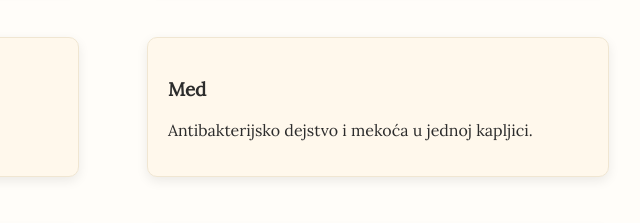
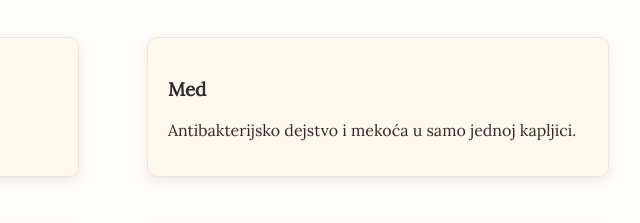
Before and after one commit to LumeBodyScrub/Lume, a plain HTML site: page index.html in a window 1280 px wide. Shown: the part 1340-1563 px from the top of the page, 527-1167 px from the left. Drawn offline with nearby package versions, Linux system fonts and the light colour scheme.

Commit message:
Ažuriranje stranice sa novim sadržajem

```diff
--- a/index.html
+++ b/index.html
@@ -211,7 +211,7 @@
     <div class="ingredient-box" style="width: 90%; max-width: 420px;"><h3>Maslinovo ulje</h3><p>Dubinska hidratacija i prirodna obnova kože.</p></div>
     <div class="ingredient-box" style="width: 90%; max-width: 420px;"><h3>Lavanda</h3><p>Umiruje čula i kožu, pružajući osećaj mira.</p></div>
     <div class="ingredient-box" style="width: 90%; max-width: 420px;"><h3>Vanila</h3><p>Slatka nota luksuza sa antioksidantnim efektima.</p></div>
-    <div class="ingredient-box" style="width: 90%; max-width: 420px;"><h3>Med</h3><p>Antibakterijsko dejstvo i mekoća u jednoj kapljici.</p></div>
+    <div class="ingredient-box" style="width: 90%; max-width: 420px;"><h3>Med</h3><p>Antibakterijsko dejstvo i mekoća u samo jednoj kapljici.</p></div>
     <div class="ingredient-box" style="width: 90%; max-width: 420px;"><h3>Vitamin E</h3><p>Čuva mladalački izgled i štiti kožu.</p></div>
     <div class="ingredient-box" style="width: 90%; max-width: 420px;"><h3>Skvalan</h3><p>Zaključava vlagu i daje neodoljiv sjaj.</p></div>
   </div>
```
